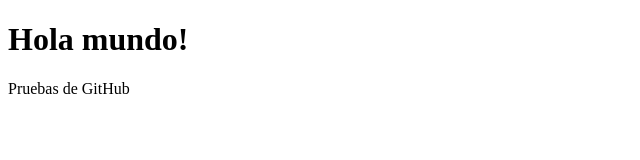
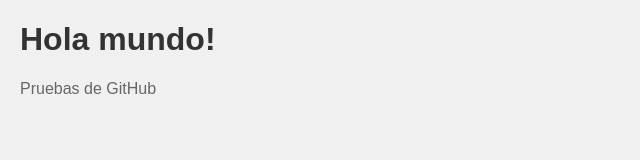
Before and after one commit to AguirreBrian/Pruebas, a plain HTML site: page index.html in a window 1280 px wide. Shown: the whole page, without its empty margins (0-640 px from the left). Drawn offline with Linux system fonts and the light colour scheme.

Commit message:
Agregamos estilos

```diff
--- a/index.html
+++ b/index.html
@@ -4,6 +4,19 @@
     <meta charset="UTF-8" />
     <meta name="viewport" content="width=device-width, initial-scale=1.0" />
     <title>Estadias</title>
+    <style>
+      body {
+        font-family: Arial, sans-serif;
+        margin: 20px;
+        background-color: #f0f0f0;
+      }
+      h1 {
+        color: #333;
+      }
+      p {
+        color: #666;
+      }
+    </style>
   </head>
   <body>
     <h1>Hola mundo!</h1>
```
